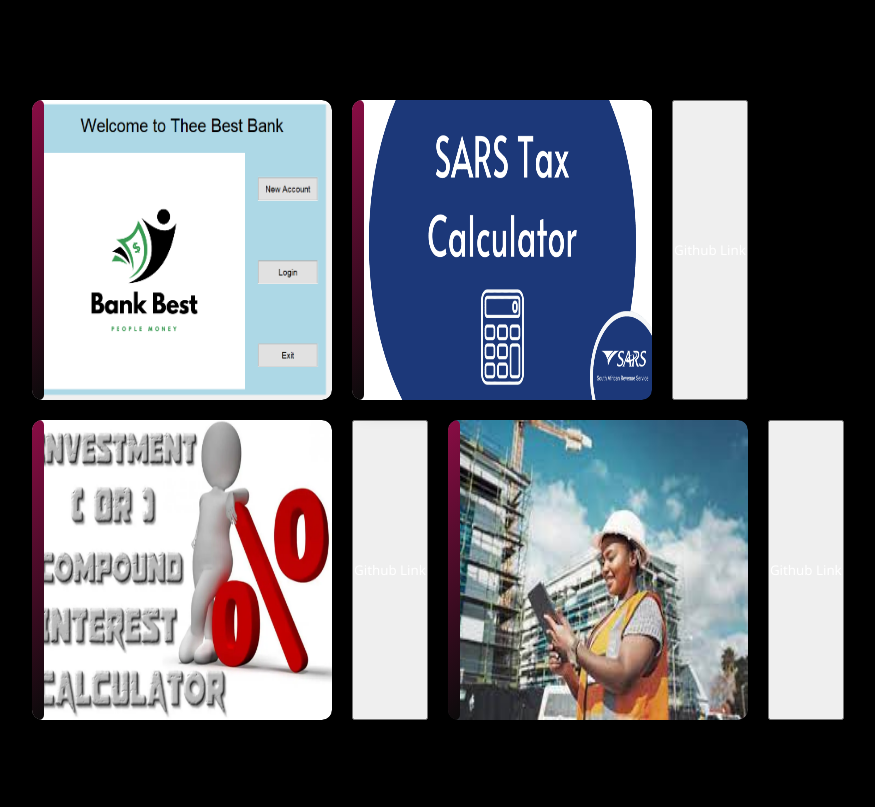
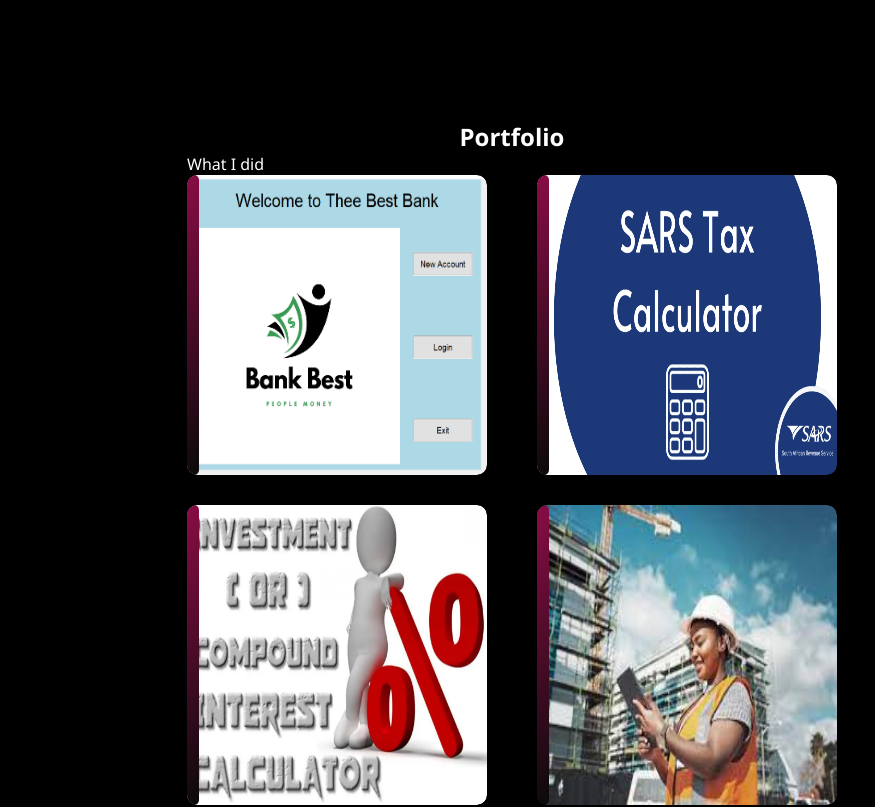
Before and after one commit to Baxolise-Ndzobongo/My-Portfolio-react, a React (Create React App) app: page / in a window 1280 px wide. Shown: the part 1500-2307 px from the top of the page, without its empty margins (128-1003 px from the left). Built offline with nearby package versions, Linux system fonts and the light colour scheme.

Commit message:
removed some css on  portfolio, expertise and added a new one

```diff
--- a/src/components/Expertise/expertise.css
+++ b/src/components/Expertise/expertise.css
@@ -10,6 +10,15 @@
 
 .expertise_container {
   text-align: center;
+}
+.title{
+  align-items: center;
+}
+.skillsTitle
+.skillsTitle2{
+  align-items: center;
+  font-weight: bold;
+
 }
 
 .progress-container {
@@ -29,6 +38,7 @@
   justify-content: left;
   flex-wrap: wrap;
   right: 10rem;
+  top: 5px;
 }
 
 .objective {
@@ -46,7 +56,10 @@
   display: flex;
   gap: .1rem;
   margin-left: 3rem;
+  margin-top: 40px;
+
 }
+
 
 .Baxo {
   width: 450px;
--- a/src/components/Expertise/expertise.js
+++ b/src/components/Expertise/expertise.js
@@ -8,8 +8,7 @@
     <div className="expertise_container">
       <h3 className="title">Expertise</h3>
       <span className="skillsTitle">What I know</span>
-      <span className="skillsTitle2">My creative skills and experience</span>
-
+      <div className="skillsTitle2">My creative skills and experience</div>
         <div className="expertise-content">
           <div className="expertiseName">
             <p class="objective">
--- a/src/components/Portfolio/portfolio.css
+++ b/src/components/Portfolio/portfolio.css
@@ -8,10 +8,21 @@
   margin: auto;
 }
 
+.center {
+  text-align: center;
+}
+
+.portfolio-container {
+  margin-top: 20px; /* Adjust margin as needed */
+}
+.portfolioImg{
+  gap: 20px;
+}
+
 .card-container {
   display: flex;
   flex-wrap: wrap;
-      gap: 20px;
+  gap: 50px;
 }
 
 .card {
@@ -21,6 +32,7 @@
   border-radius: 10px;
   box-shadow: 0 10px 20px rgba(0, 0, 0, 0.2);
   overflow: hidden;
+  margin-bottom: 30px;
 }
 
 .card .front-content {
@@ -64,6 +76,19 @@
   transform: translateX(-30%);
 }
 
+.portfolioButton {
+  background-color: #0a0a0a;
+  border: none;
+  color: white;
+  padding: 10px 20px;
+  text-align: center;
+  text-decoration: none;
+  display: inline-block;
+  font-size: 16px;
+  margin-top: 10px;
+  cursor: pointer;
+  border-radius: 5px;
+}
 
 @media screen and (max-width: 768px) {
   .portfolioItem {
--- a/src/components/Portfolio/portfolio.js
+++ b/src/components/Portfolio/portfolio.js
@@ -8,51 +8,57 @@
 const Portfolio = () => {
   return (
     <section id="portfolio">
-    <div class="card-container">
-  <div class="card portfolioItem">
-    <img src={portfolio1} alt="" class="portfolioImg front-content" />
-    <button class="portfolioButton">Github Link</button>
-    <div class="content hoverText">
-      <div class="portfolioText">
+      <div className="portfolio-container">
+        <h1 className="title center">Portfolio</h1>
+        <span className="portfolioTitle center">What I did</span>
+        <div className="card-container">
+          <div className="card portfolioItem">
+            <img src={portfolio1} alt="" className="portfolioImg front-content" />
+            <div className="content hoverText">
+              <div className="portfolioText">
                 <h2>Bank App</h2>
                 This is a bank app that allows users to log in and create accounts. After that, a user can make transactions, either withdrawal or make a deposit.
+              </div>
+              <button className="portfolioButton">Github Link</button>
+            </div>
+          </div>
+
+          <div className="card portfolioItem">
+            <img src={portfolio2} alt="" className="portfolioImg front-content" />
+            <div className="content hoverText">
+              <div className="portfolioText">
+                <h2>Tax Calculator</h2>
+                This tax calculator calculates the amount each person will be taxed based on income, age, and whether a person does qualify for tax.
+              </div>
+              <button className="portfolioButton">Github Link</button>
             </div>
           </div>
         </div>
 
-  <div class="card portfolioItem">
-    <img src={portfolio2} alt="" class="portfolioImg front-content" />
-    <div class="content hoverText">
-      <div class="portfolioText">
-        <h2>Tax Calculator</h2>
-        This tax calculator calculates the amount each person will be taxed based on income, age and whether a person does qualify for tax.
+        <div className="card-container">
+          <div className="card portfolioItem">
+            <img src={portfolio3} alt="" className="portfolioImg front-content" />
+            <div className="content hoverText">
+              <div className="portfolioText">
+                <h2>Investment Calculator</h2>
+                This is a calculator for investment or bonds, where a user can input principal, interest rate, and time.
+              </div>
+              <button className="portfolioButton">Github Link</button>
+            </div>
+          </div>
+
+          <div className="card portfolioItem">
+            <img src={portfolio4} alt="" className="portfolioImg front-content" />
+            <div className="content hoverText">
+              <div className="portfolioText">
+                <h2>Construction Website</h2>
+                This is a construction website with real-time chat and a game for website visitors.
+              </div>
+              <button className="portfolioButton">Github Link</button>
             </div>
           </div>
         </div>
-  <button class="portfolioButton">Github Link</button>
-  <div class="card portfolioItem">
-    <img src={portfolio3} alt="" class="portfolioImg front-content" />
-    <div class="content hoverText">
-      <div class="portfolioText">
-        <h2>Investment Calculator</h2>
-        This is a calculator for investment or bonds, where a user can input principal, interest rate, and time.
       </div>
-    </div>
-  </div>
-  <button class="portfolioButton">Github Link</button>
-  <div class="card portfolioItem">
-    <img src={portfolio4} alt="" class="portfolioImg front-content" />
-    <div class="content hoverText">
-      <div class="portfolioText">
-        <h2>Construction Website</h2>
-        This is a construction website with real-time chat and a game for website visitors.
-      </div>
-    </div>
-  </div>
-  <button class="portfolioButton">Github Link</button>
-</div>
-
-
     </section>
   );
 };
```
Lines whose indentation alone changed are shown as unchanged.
